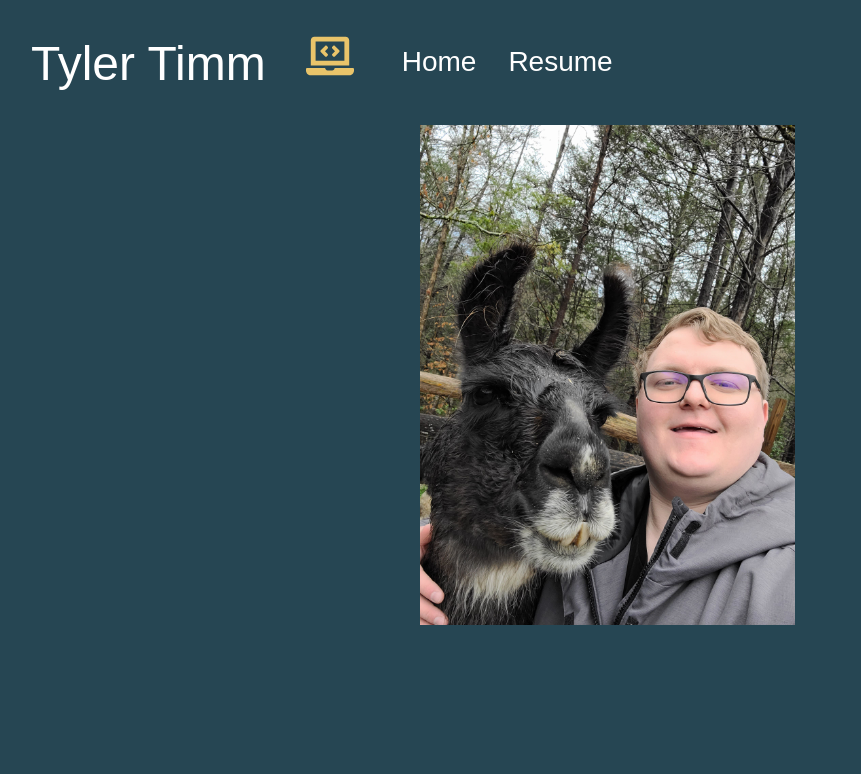
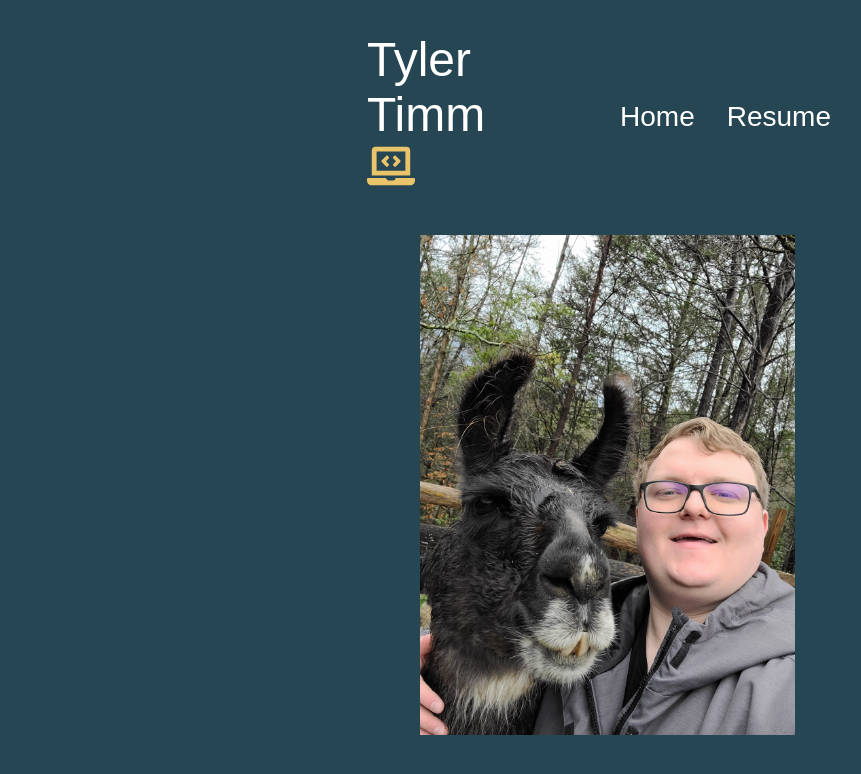
Before and after one commit to tyler-timm/react-personal-site, a Next.js app: page / in a window 1280 px wide. Shown: the top 774 px of the page, without its empty margins (33-894 px from the left). Built offline with nearby package versions, Linux system fonts and the light colour scheme.

Commit message:
Adjusted header layout

```diff
--- a/src/styles/Home.module.css
+++ b/src/styles/Home.module.css
@@ -2,25 +2,27 @@
   display: flex;
   flex-direction: column;
   align-items: center;
-  padding: 1rem 4rem;
+  padding: 1rem 25rem;
   min-height: 100vh;
   font-family: sans-serif;
   background-color: #264653;
   color: #fff;
+}
+.navContainer {
+  display: flex;
+  flex-direction: row;
+  width: 100%;
+  margin: 1rem;
+  align-items: center;
+  justify-content: flex-end;
 }
 
 .resumeName {
   color: #fff;
   font-size: 3rem;
   padding-right: 2rem;
-}
-
-.navContainer {
-  display: flex;
-  flex-direction: row;
-  width: 100%;
-  margin: 1rem;
-  align-items: center;
+  align-self: flex-start;
+  margin-right: auto;
 }
 
 .navLink {
```
